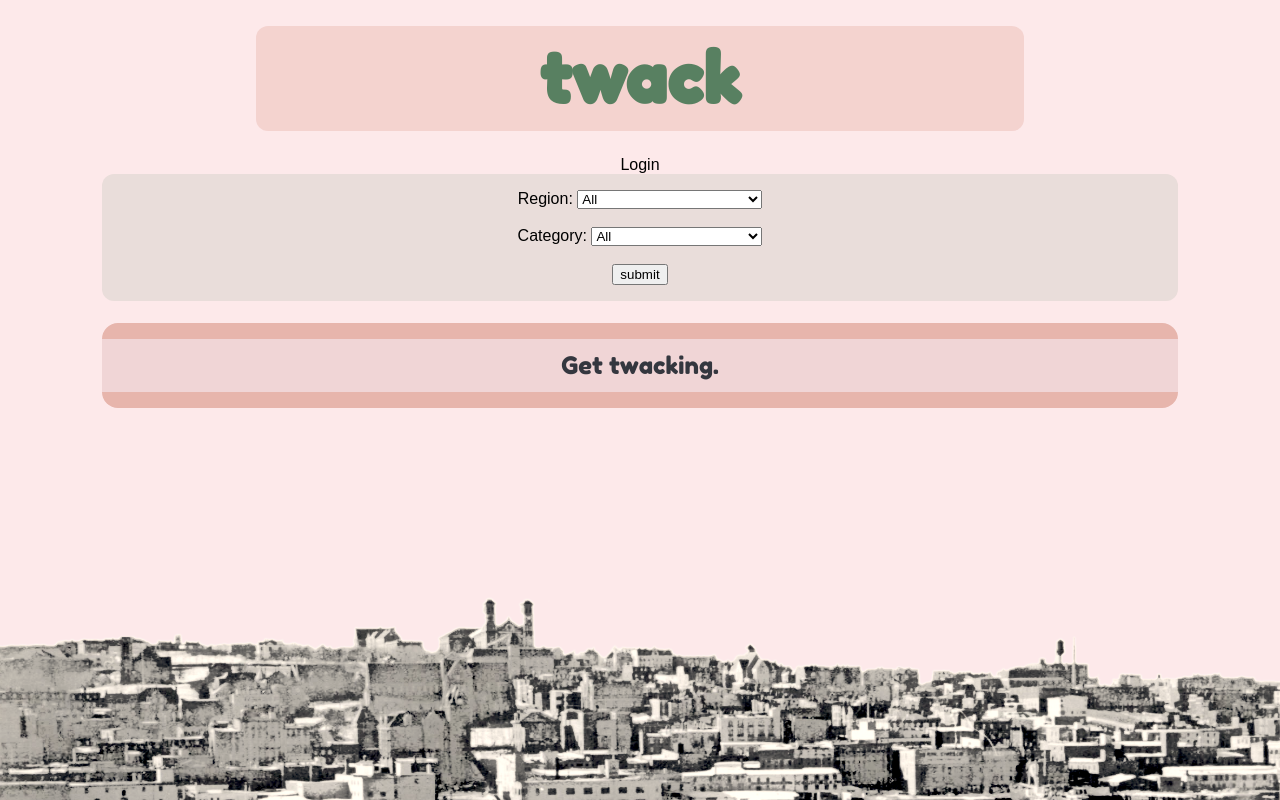
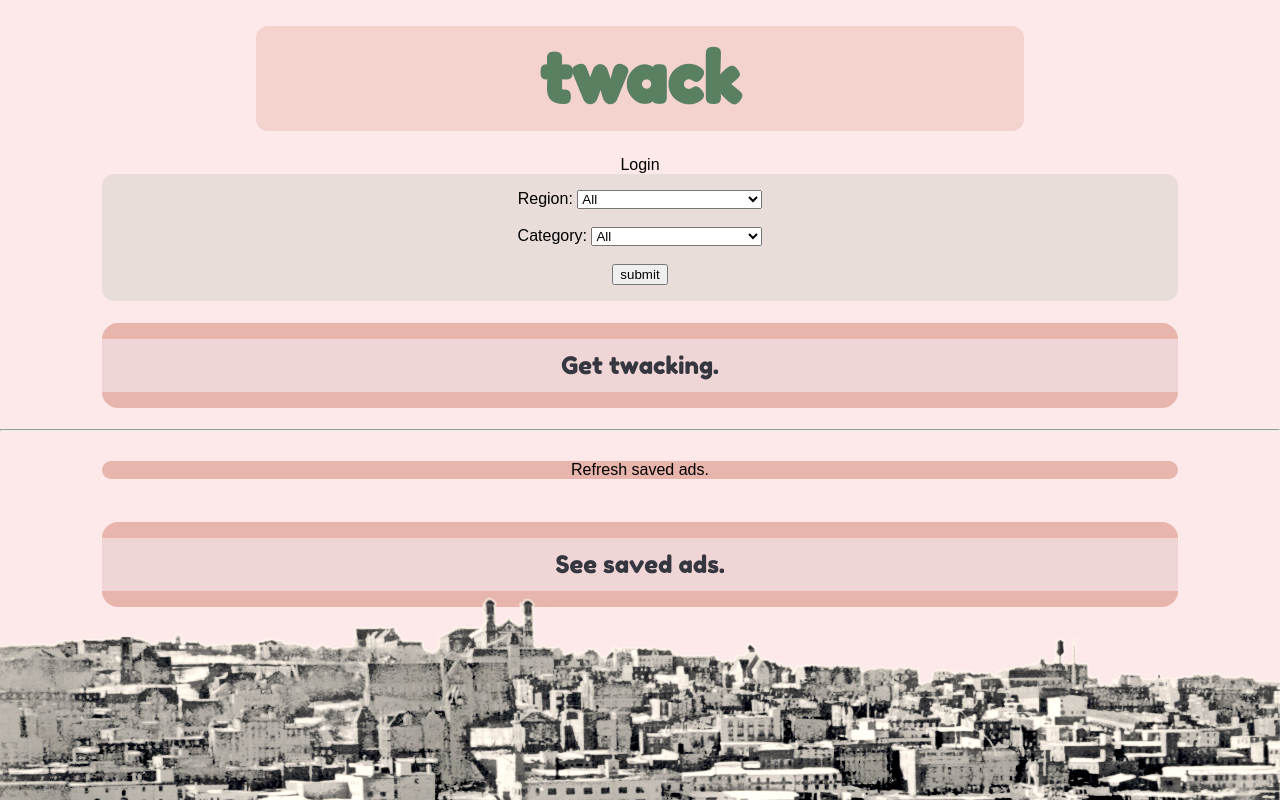
Before and after one commit to ellis0n/twack, a React (Create React App) app: page / in a window 1280 px wide. Built offline with nearby package versions, Linux system fonts and the light colour scheme.

Commit message:
view saved ads

```diff
--- a/src/App.js
+++ b/src/App.js
@@ -1,7 +1,7 @@
 import "./App.css";
 // import Ad from "./components/Ad";
 import Banner from "./components/Banner";
-// import Vote from "./components/Vote";
+import SavedAds from "./components/SavedAds";
 import Login from "./components/Login";
 import AdCard from "./components/AdCard";
 
@@ -11,6 +11,8 @@ function App() {
       <Banner />
       <Login />
       <AdCard />
+      <hr />
+      <SavedAds />
     </div>
   );
 }
--- a/src/components/AdCard.jsx
+++ b/src/components/AdCard.jsx
@@ -50,11 +50,8 @@ const AdCard = () => {
     }
   };
 
-  // TODO: Change to send req on each vote instead. Pull request out of conditional but leave the reset/scrapeAds function in.
   //  Handles user voting
   const voteAds = async (e) => {
-    console.log(typeof e.target.id);
-    console.log(e.target.id);
     // Create an object with both the ad id and user choice (yes/no)
     const vote = {
       id: e.target.id,
@@ -74,30 +71,21 @@ const AdCard = () => {
         "Content-Type": "application/json",
       },
       body: jsonVote,
-    }).then(console.log(`${jsonVote} saved.`));
-    // .then((response) => response.json())
-    // .then((response) => {
-    //   response = JSON.parse(response);
-    // });
+    })
+      .then((response) => response.json())
+      // TODO: Convert to UI notification
+      .then((response) => {
+        console.log(response);
+      });
     // If the ad state array is empty,,,
     if (ads.length === 1) {
-      try {
-        let data = votes;
-        // Add final vote to current state
-        data.push(vote);
-        //TODO: Investigate if final ad in array is being saved
-        // let jsonData = JSON.stringify(data);
       //  Reset state
       setAds([]);
       setVotes([]);
       //  Return a new set of ads to vote on
-        // TODO: 🤔 scrapeAds(jsonData) and then parse saved data from req.body at /ads serverside?
       setRunning(true);
       scrapeAds();
       setRunning(false);
-      } catch (err) {
-        throw err;
-      }
     }
   };
 
--- /dev/null
+++ b/src/components/SavedAds.jsx
@@ -0,0 +1,62 @@
+import React, { useState } from "react";
+import AdCard from "./AdCard";
+import Ads from "./Ads";
+import ParamBox from "./ParamBox";
+
+const SavedAds = () => {
+  const [ads, setAds] = useState([]);
+  const [running, setRunning] = useState(false);
+
+  const getSavedAds = async () => {
+    await fetch("http://localhost:3500/save", {
+      method: "GET",
+      headers: {
+        Accept: "application/json",
+        "Content-Type": "application/json",
+      },
+    })
+      .then((response) => response.json())
+      .then((response) => {
+        console.log(response);
+        setAds(response);
+        setRunning(true);
+      });
+  };
+  return (
+    <div className="main_wrapper">
+      <button onClick={getSavedAds} className="ad">
+        Refresh saved ads.
+      </button>
+      {running ? (
+        (console.log(ads),
+        ads.length === 0 ? (
+          <h3>No ads!</h3>
+        ) : (
+          ads.map((ad, index) => (
+            <div key={index}>
+              <Ads
+                //    TODO: destructure
+                id={ad.ad.id}
+                url={ad.ad.url}
+                title={ad.ad.title}
+                alt={ad.ad.desc}
+                src={ad.ad.img}
+                price={ad.ad.price}
+                desc={ad.ad.desc}
+                index={index}
+                length={ads.length}
+              />
+              <div className={ad.vote}>{ad.vote}</div>
+            </div>
+          ))
+        ))
+      ) : (
+        <div className="ad" onClick={getSavedAds}>
+          <h1>See saved ads.</h1>
+        </div>
+      )}
+    </div>
+  );
+};
+
+export default SavedAds;
```
Lines whose indentation alone changed are shown as unchanged.
